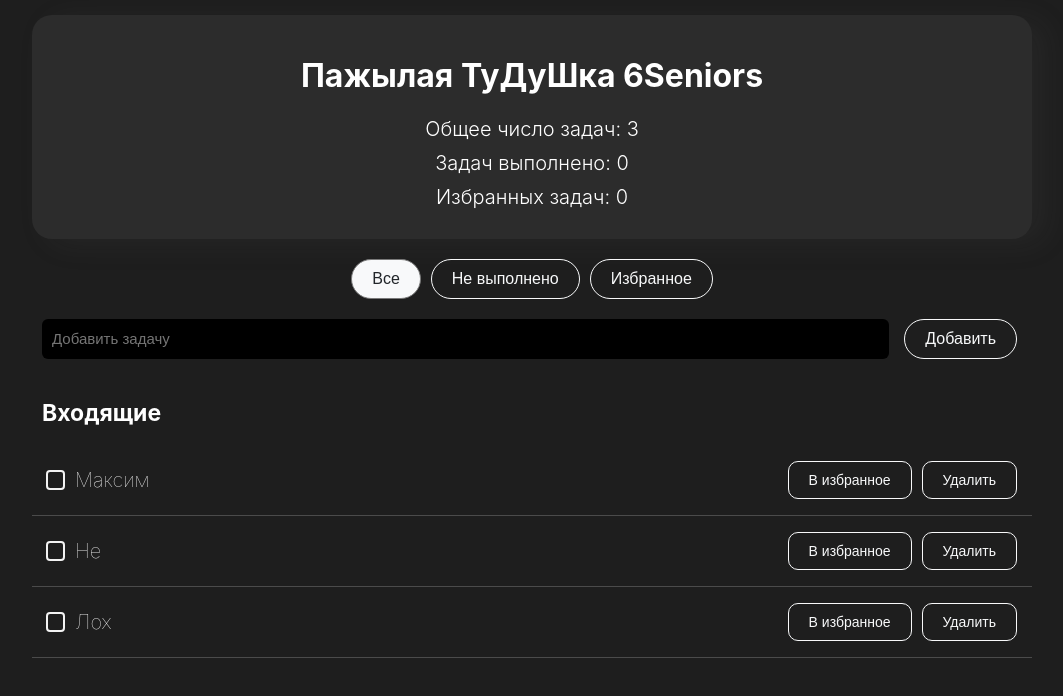
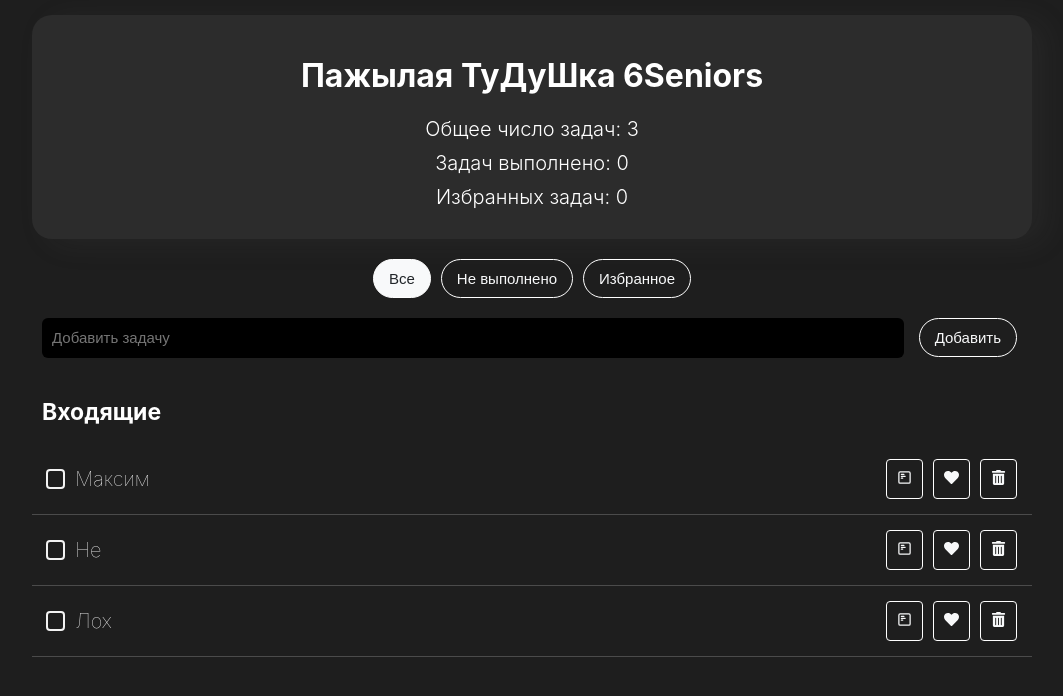
Before and after one commit to Ra1n-xD/todolist-react, a React (Create React App) app: page / in a window 1280 px wide. Shown: the top 696 px of the page, without its empty margins (108-1171 px from the left). Built offline with nearby package versions, Linux system fonts and the light colour scheme.

Commit message:
Добавлено модальное окно, изменен дизаин кнопок карточки

```diff
--- a/package.json
+++ b/package.json
@@ -13,6 +13,7 @@
     "@types/react-dom": "^18.2.4",
     "react": "^18.2.0",
     "react-dom": "^18.2.0",
+    "react-icons": "^4.9.0",
     "react-router-dom": "^6.11.1",
     "react-scripts": "5.0.1",
     "typescript": "^4.9.5",
--- a/src/App.tsx
+++ b/src/App.tsx
@@ -9,15 +9,16 @@ import './App.css';
 interface ITask {
   id: number;
   title: string;
+  description: string;
   completed: boolean;
   favorites: boolean;
 }
 
 const App = () => {
   const [todos, setTodos] = useState<ITask[]>([
-    { id: Math.random() * 1000, title: 'Максим', completed: false, favorites: false },
-    { id: Math.random() * 1000, title: 'Не', completed: false, favorites: false },
-    { id: Math.random() * 1000, title: 'Лох', completed: false, favorites: false }
+    { id: Math.random() * 1000, title: 'Максим', completed: false, favorites: false, description: 'aboba' },
+    { id: Math.random() * 1000, title: 'Не', completed: false, favorites: false, description: 'aboba' },
+    { id: Math.random() * 1000, title: 'Лох', completed: false, favorites: false, description: 'aboba' }
   ]);
 
   const addTask = (titleTask: string) => {
@@ -25,7 +26,8 @@ const App = () => {
       id: Math.random() * 1000,
       title: titleTask,
       completed: false,
-      favorites: false
+      favorites: false,
+      description: ''
     };
 
     setTodos((prevTodos) => [newTask, ...prevTodos]);
--- a/src/components/Button/Button.css
+++ b/src/components/Button/Button.css
@@ -1,21 +1,21 @@
 .btn {
+  color: #f8f9fa;
   border-radius: 50px;
-  padding: 10px 20px;
-  font-size: 16px;
+  padding: 10px 15px;
+  font-size: 15px;
   margin: 0 5px;
   border: 0px;
+  border: 1px solid #ffffff;
 }
 
 .btn-light {
   background-color: #f8f9fa;
   color: #212529;
-  border: 1px solid #797979;
 }
 
 .btn-outline-light {
   background-color: transparent;
   color: #f8f9fa;
-  border: 1px solid #f8f9fa;
 }
 
 .btn-outline-light:hover {
@@ -32,10 +32,9 @@
 }
 
 .task-buttons button {
-  border-radius: 10px;
-  font-size: 14px;
+  padding: 10px;
+  text-align: center;
+  border-radius: 4px;
   background-color: transparent;
-  color: #f8f9fa;
-  border: 1px solid #f8f9fa;
   cursor: pointer;
 }
--- a/src/components/Button/Button.tsx
+++ b/src/components/Button/Button.tsx
@@ -1,6 +1,14 @@
 import './Button.css';
+import { FaHeart, FaTrashAlt, FaCheck } from 'react-icons/fa';
+import { TbAlignBoxLeftTop } from 'react-icons/tb';
 
-const Button = ({ name, styleName, onClick }: any) => {
+const Button = ({ name, styleName, onClick, type }: any) => {
+  let icon;
+  if (type === 'favorite') icon = <FaHeart />;
+  else if (type === 'delete') icon = <FaTrashAlt />;
+  else if (type === 'save') icon = <FaCheck />;
+  else if (type === 'modal') icon = <TbAlignBoxLeftTop />;
+
   const handleTaskClick = (e: any) => {
     e.stopPropagation();
     onClick();
@@ -8,7 +16,7 @@ const Button = ({ name, styleName, onClick }: any) => {
 
   return (
     <button type="button" className={styleName} onClick={handleTaskClick}>
-      {name}
+      {type ? icon : name}
     </button>
   );
 };
--- /dev/null
+++ b/src/components/Modal/Modal.css
@@ -0,0 +1,75 @@
+.modal-overlay {
+  position: fixed;
+  top: 0;
+  left: 0;
+  width: 100%;
+  height: 100%;
+  background-color: rgba(0, 0, 0, 0.7);
+  display: flex;
+  justify-content: center;
+  align-items: center;
+  z-index: 999;
+  color: white;
+}
+
+.modal-content {
+  background-color: #252525;
+  padding: 20px;
+  border-radius: 4px;
+  width: 700px;
+  max-width: 90%;
+}
+
+.modal-header {
+  display: flex;
+  justify-content: flex-end;
+  margin-bottom: 10px;
+}
+
+.modal-close {
+  background: none;
+  border: none;
+  font-size: 20px;
+  cursor: pointer;
+  color: #999;
+}
+
+.modal-body {
+  display: flex;
+  flex-direction: column;
+}
+
+.modal-body input {
+  display: block;
+  margin-bottom: 20px;
+  padding: 8px;
+  border: none;
+  font-size: 25px;
+  border-radius: 4px;
+  width: 100%;
+  box-sizing: border-box;
+}
+
+.modal-body textarea {
+  display: block;
+  background-color: inherit;
+  color: inherit;
+  margin: 15px 0;
+  padding: 8px;
+  border: none;
+  font-size: 16px;
+  border-radius: 4px;
+  width: 100%;
+  box-sizing: border-box;
+  resize: vertical;
+  height: 300px;
+  outline: none;
+  resize: none;
+}
+
+.modal-body button {
+  padding: 8px 16px;
+  margin-top: 20px;
+  width: 100%;
+  box-sizing: border-box;
+}
--- /dev/null
+++ b/src/components/Modal/Modal.tsx
@@ -0,0 +1,18 @@
+import './Modal.css';
+
+const Modal = ({ onClose, deleteTask, onUpdate, favoritesTask, children }: any) => {
+  return (
+    <div className="modal-overlay" onClick={onClose}>
+      <div className="modal-content" onClick={(e) => e.stopPropagation()}>
+        <div className="modal-header">
+          <button className="modal-close" onClick={onClose}>
+            &times;
+          </button>
+        </div>
+        <div className="modal-body">{children}</div>
+      </div>
+    </div>
+  );
+};
+
+export default Modal;
--- a/src/components/TasksList/TasksList.css
+++ b/src/components/TasksList/TasksList.css
@@ -24,8 +24,8 @@
   border-radius: 5px;
 }
 
-.tast-item-favorites {
-  border: 1px solid rgba(243, 207, 4, 0.7);
+.tast-item-favorites .checkbox-input {
+  border: 2px solid rgba(243, 207, 4, 1);
 }
 
 .task-completed {
@@ -56,7 +56,7 @@
 .task-details {
   display: flex;
   align-items: center;
-  width: 60%;
+  width: 85%;
 }
 
 .task-buttons {
--- a/src/components/TasksList/TasksListItem.tsx
+++ b/src/components/TasksList/TasksListItem.tsx
@@ -1,5 +1,6 @@
-import React, { useState } from 'react';
+import { useState } from 'react';
 import Button from '../Button/Button';
+import Modal from '../Modal/Modal'; // Подставьте ваш компонент модального окна
 
 import './TasksList.css';
 
@@ -7,6 +8,8 @@ const TasksListItem = ({ id, name, completed, styleName, deleteTask, completeTas
   const [newName, setNewName] = useState(name);
   const [editing, setEditing] = useState(false);
   const [isFocused, setIsFocused] = useState(false);
+  const [modalOpen, setModalOpen] = useState(false);
+  const [description, setDescription] = useState('');
 
   const handleNameClick = (e: any) => {
     e.stopPropagation();
@@ -39,6 +42,18 @@ const TasksListItem = ({ id, name, completed, styleName, deleteTask, completeTas
     }
   };
 
+  const handleModalOpen = () => {
+    setModalOpen(true);
+  };
+
+  const handleModalClose = () => {
+    setModalOpen(false);
+  };
+
+  const handleDescriptionChange = (e: any) => {
+    setDescription(e.target.value);
+  };
+
   return (
     <>
       <li className={'task-list-item ' + styleName}>
@@ -57,12 +72,36 @@ const TasksListItem = ({ id, name, completed, styleName, deleteTask, completeTas
           />
         </div>
         <div className="task-buttons">
-          {editing && <Button name={'Сохранить'} styleName="btn btn-outline-light" onClick={handleSaveClick} />}
-          <Button name={'В избранное'} styleName={'btn btn-favorite ' + styleName} onClick={() => favoritesTask(id)} />
-          <Button name={'Удалить'} styleName={'btn btn-delete'} onClick={() => deleteTask(id)} />
+          {editing && <Button styleName="btn btn-outline-light" onClick={handleSaveClick} type={'save'} />}
+          <Button styleName={'btn btn-delete'} onClick={handleModalOpen} type={'modal'} />
+          <Button styleName={'btn btn-favorite ' + styleName} onClick={() => favoritesTask(id)} type={'favorite'} />
+          <Button styleName={'btn btn-delete'} onClick={() => deleteTask(id)} type={'delete'} />
         </div>
       </li>
       <span className="task-separator"></span>
+      {modalOpen && (
+        <Modal onClose={handleModalClose} deleteTask={() => deleteTask(id)} onUpdate={handleSaveClick} favoritesTask={() => favoritesTask(id)}>
+          <input
+            type="text"
+            value={newName}
+            className="editable-field"
+            onChange={handleInputChange}
+            onClick={handleNameClick}
+            onBlur={handleInputBlur}
+            onKeyDown={handleInputKeyDown}
+            readOnly={!editing}
+            autoFocus={isFocused}
+          />
+
+          <span className="task-separator"></span>
+          <textarea value={description} onChange={handleDescriptionChange} />
+          <span className="task-separator"></span>
+          <div className="task-buttons">
+            <Button styleName={'btn btn-favorite ' + styleName} onClick={() => favoritesTask(id)} type={'favorite'} />
+            <Button styleName={'btn btn-delete'} onClick={() => deleteTask(id)} type={'delete'} />
+          </div>
+        </Modal>
+      )}
     </>
   );
 };
```
Also changed, not shown: 1 other file (tests, documents, lock files or other folders).
